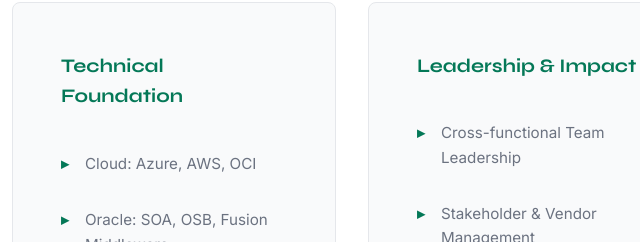
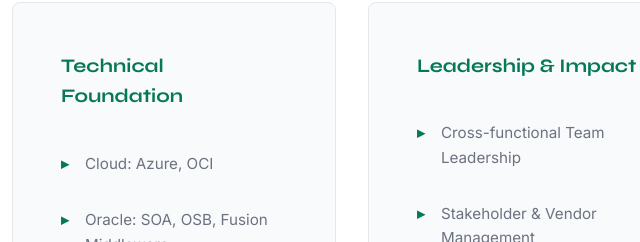
Before and after one commit to sachinjain47/sachinjain47.github.io, a plain HTML site: page index.html in a window 1280 px wide. Shown: the part 2066-2308 px from the top of the page, 466-1106 px from the left. Drawn offline with Linux system fonts and the light colour scheme.

Commit message:
Remove AWS from cloud expertise list

```diff
--- a/index.html
+++ b/index.html
@@ -673,7 +673,7 @@
       <div class="expertise-card">
         <h3>Technical Foundation</h3>
         <ul>
-          <li>Cloud: Azure, AWS, OCI</li>
+          <li>Cloud: Azure, OCI</li>
           <li>Oracle: SOA, OSB, Fusion Middleware</li>
           <li>ERP: Transportation Mgmt, E-Business Suite</li>
           <li>Integration: REST APIs, SOA, Message Brokers</li>
```
